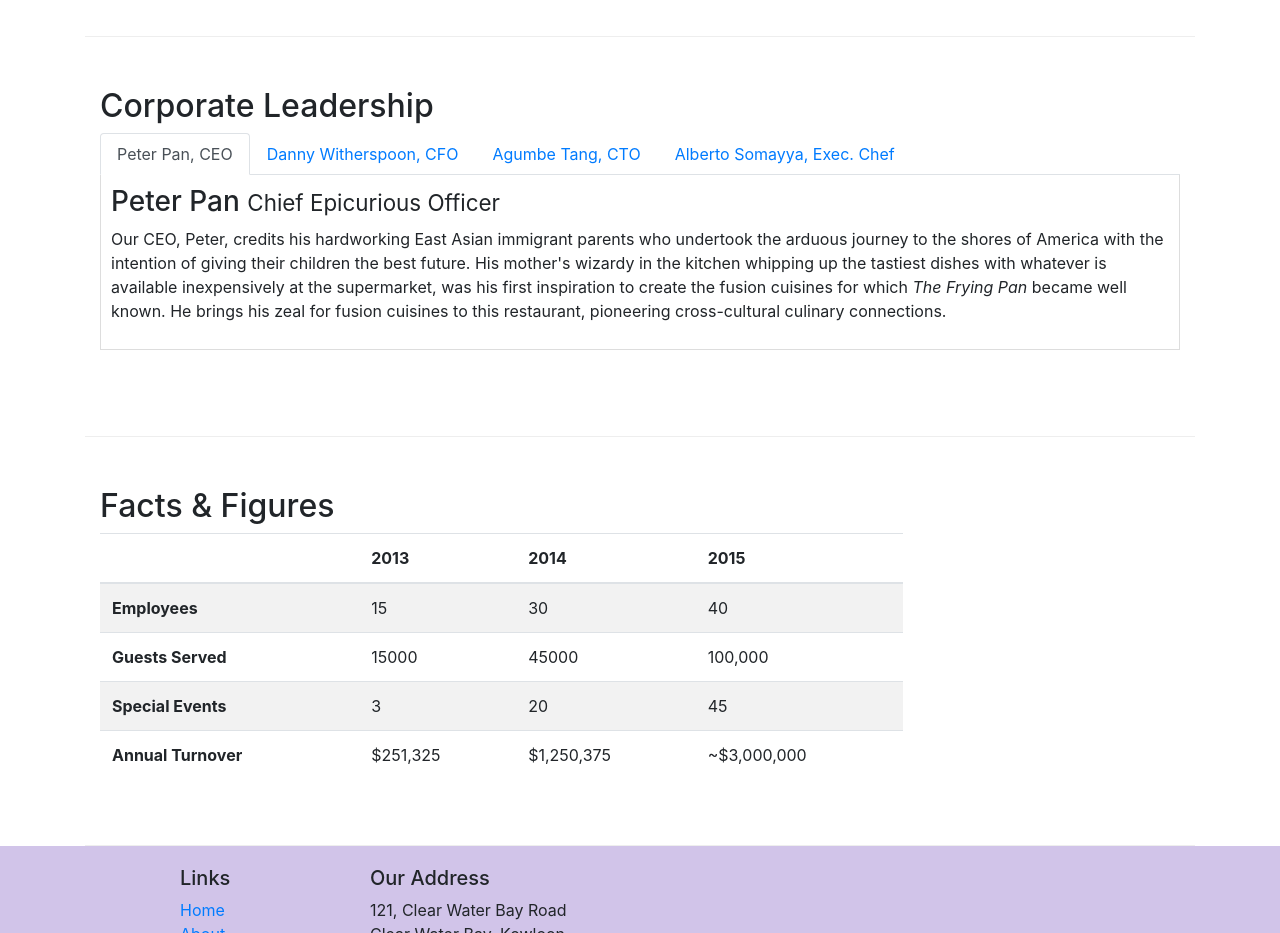
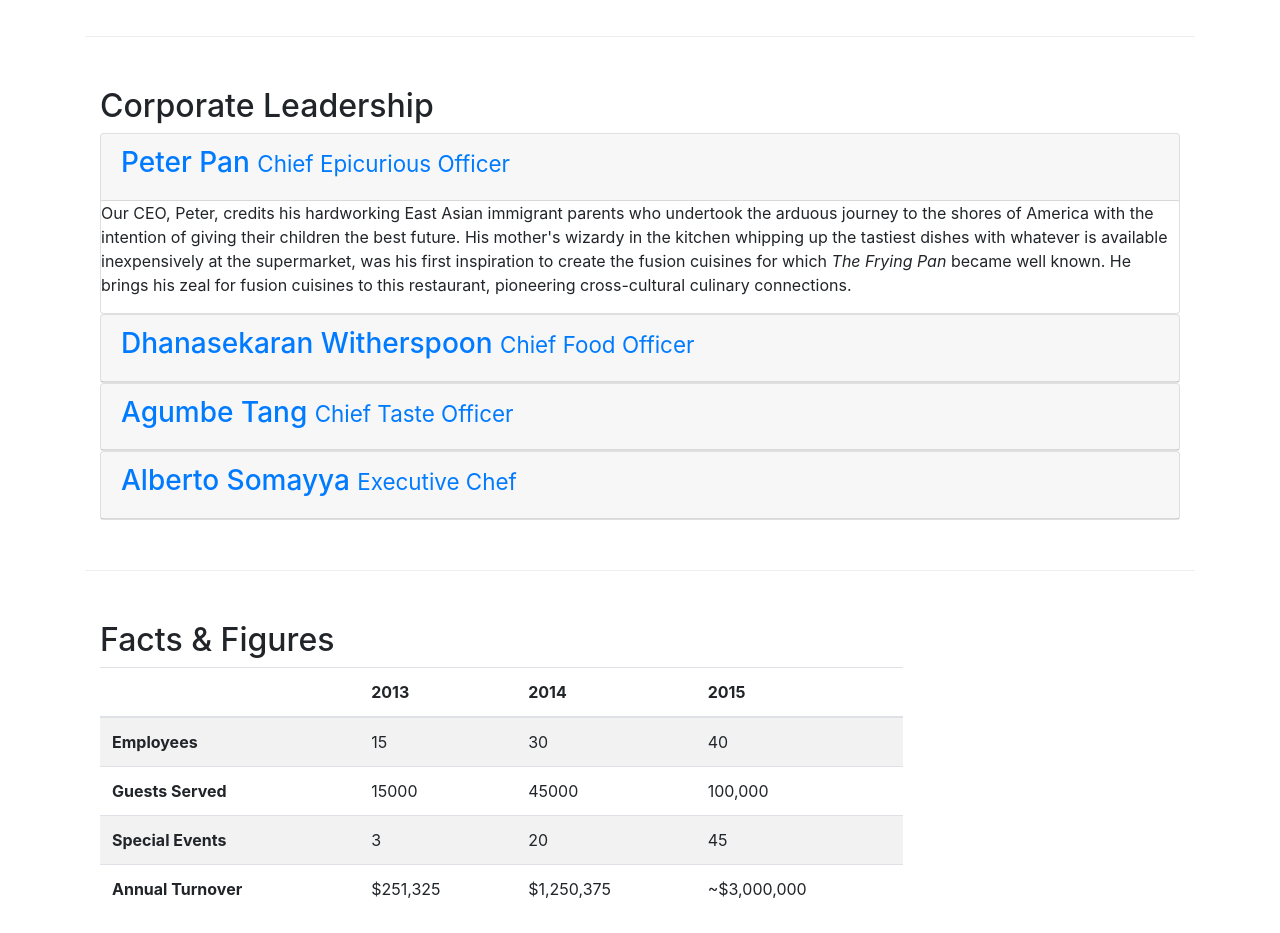
Before and after one commit to vulaplay/conStrap4, a website: page aboutus.html in a window 1280 px wide. Shown: the part 880-1813 px from the top of the page. Drawn offline with nearby package versions, Linux system fonts and the light colour scheme.

Commit message:
accordian

```diff
--- a/aboutus.html
+++ b/aboutus.html
@@ -105,25 +105,67 @@
         <div class="row row-content">
             <div class="col-sm-12">
                 <h2>Corporate Leadership</h2>
-                <ul class="nav nav-tabs">
-                    <li class="nav-item">
-                        <a class="nav-link active" href="#peter" role="tab"
-                            data-toggle="tab">Peter Pan, CEO</a>
-                    </li>
-                    <li class="nav-item">
-                        <a class="nav-link" href="#danny" role="tab"
-                            data-toggle="tab">Danny Witherspoon, CFO</a>
-                    </li>
-                    <li class="nav-item">
-                        <a class="nav-link" href="#agumbe"role="tab"
-                            data-toggle="tab">Agumbe Tang, CTO</a>
-                    </li>
-                    <li class="nav-item">
-                        <a class="nav-link" href="#alberto" role="tab"
-                            data-toggle="tab">Alberto Somayya, Exec. Chef</a>
-                    </li>
-                </ul>
-
+                <div id="accordion" role="tablist">
+                    <div class="card">
+                        <div class="card-header" role="tab" id="peterhead"> <!--header id points to aria-labelled by in panel-->
+                        <h5 class="mb-0">
+                            <a data-toggle="collapse" data-parent="#accordion" href="#peter" aria-expanded="true" aria-controls="peter">
+                                <!--href points to id in the panel. aria-controls if for screen readers-->
+                                <h3>Peter Pan <small>Chief Epicurious Officer</small></h3>
+                            </a>
+                        </h5>
+                        </div>
+                        <div id="peter" class="collapse show" role="tabpanel" aria-labelledby="peterhead">
+                            <div class="card-block">
+                                <p class="hidden-xs-down">Our CEO, Peter, credits his hardworking East Asian immigrant parents who undertook the arduous journey to the shores of America with the intention of giving their children the best future. His mother's wizardy in the kitchen whipping up the tastiest dishes with whatever is available inexpensively at the supermarket, was his first inspiration to create the fusion cuisines for which <em>The Frying Pan</em> became well known. He brings his zeal for fusion cuisines to this restaurant, pioneering cross-cultural culinary connections.</p>
+                            </div>
+                        </div>
+                    </div>
+                    <div class="card">
+                        <div class="card-header" role="tab" id="dannyhead">
+                        <h5 class="mb-0">
+                            <a class="collapsed" data-toggle="collapse" data-parent="#accordion" href="#danny" aria-expanded="false" aria-controls="danny">
+                                <h3>Dhanasekaran Witherspoon <small>Chief Food Officer</small></h3>
+                            </a>
+                        </h5>
+                        </div>
+                        <div id="danny" class="collapse" role="tabpanel" aria-labelledby="dannyhead">
+                            <div class="card-block">
+                                <p class="hidden-xs-down">Our CFO, Danny, as he is affectionately referred to by his colleagues, comes from a long established family tradition in farming and produce. His experiences growing up on a farm in the Australian outback gave him great appreciation for varieties of food sources. As he puts it in his own words, <em>Everything that runs, wins, and everything that stays, pays!</em></p>
+                            </div>
+                        </div>
+                    </div>
+                    <div class="card">
+                        <div class="card-header" role="tab" id="agumbehead">
+                        <h5 class="mb-0">
+                            <a class="collapsed" data-toggle="collapse" data-parent="#accordion" href="#agumbe" aria-expanded="false" aria-controls="agumbe">
+                                <h3>Agumbe Tang <small>Chief Taste Officer</small></h3>
+                            </a>
+                        </h5>
+                        </div>
+                        <div id="agumbe" class="collapse" role="tabpanel" aria-labelledby="agumbehead">
+                            <div class="card-block">
+                                <p class="hidden-xs-down">Blessed with the most discerning gustatory sense, Agumbe, our CTO, personally ensures that every dish that we serve meets his exacting tastes. Our chefs dread the tongue lashing that ensues if their dish does not meet his exacting standards. He lives by his motto, <em>You click only if you survive my lick.</em></p>
+                            </div>
+                        </div>
+                    </div>
+                    <div class="card">
+                        <div class="card-header" role="tab" id="albhead">
+                        <h5 class="mb-0">
+                            <a class="collapsed" data-toggle="collapse" data-parent="#accordion" href="#alb" aria-expanded="false" aria-controls="alb">
+                                <h3>Alberto Somayya <small>Executive Chef</small></h3>
+                            </a>
+                        </h5>
+                        </div>
+                        <div id="alb" class="collapse" role="tabpanel" aria-labelledby="albhead">
+                            <div class="card-block">
+                                <p class="hidden-xs-down">Award winning three-star Michelin chef with wide International experience having worked closely with whos-who in the culinary world, he specializes in creating mouthwatering Indo-Italian fusion experiences. He says, <em>Put together the cuisines from the two craziest cultures, and you get a winning hit! Amma Mia!</em></p>
+                            </div>
+                        </div>
+                    </div>
+                </div>
+            </div>
+                <!--
                 <div class="tab-content">
                     <div role="tab-panel" class="tab-pane fade show active" id="peter">
                         <h3>Peter Pan <small>Chief Epicurious Officer</small></h3>
@@ -143,7 +185,8 @@
                     </div>
                 </div>
             </div>
-       </div>
+-->
+        </div>
        <div class="row row-content">
            <div class="col-12 col-sm-9">
                <h2>Facts &amp; Figures</h2>
```
Also changed, not shown: test.html (added).
